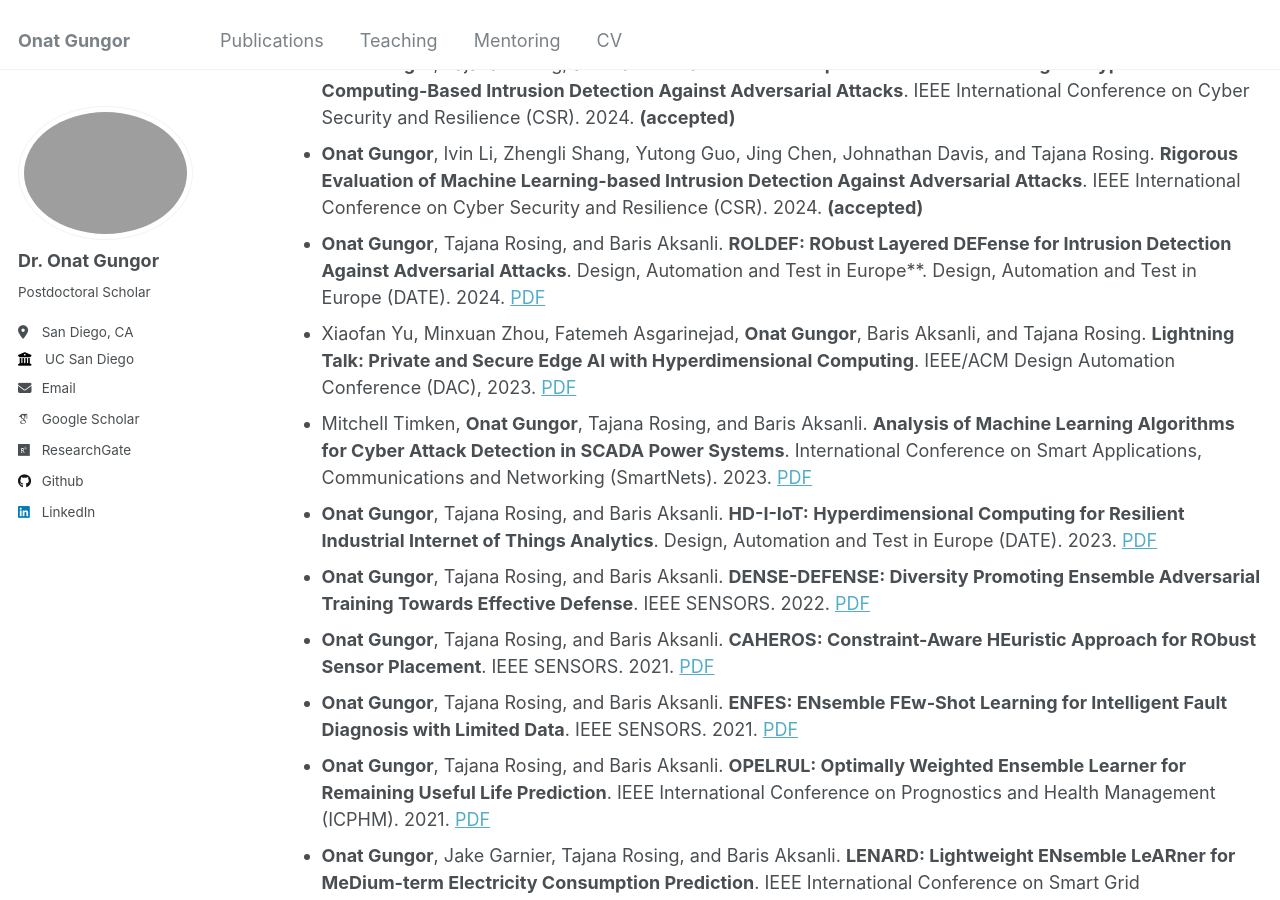
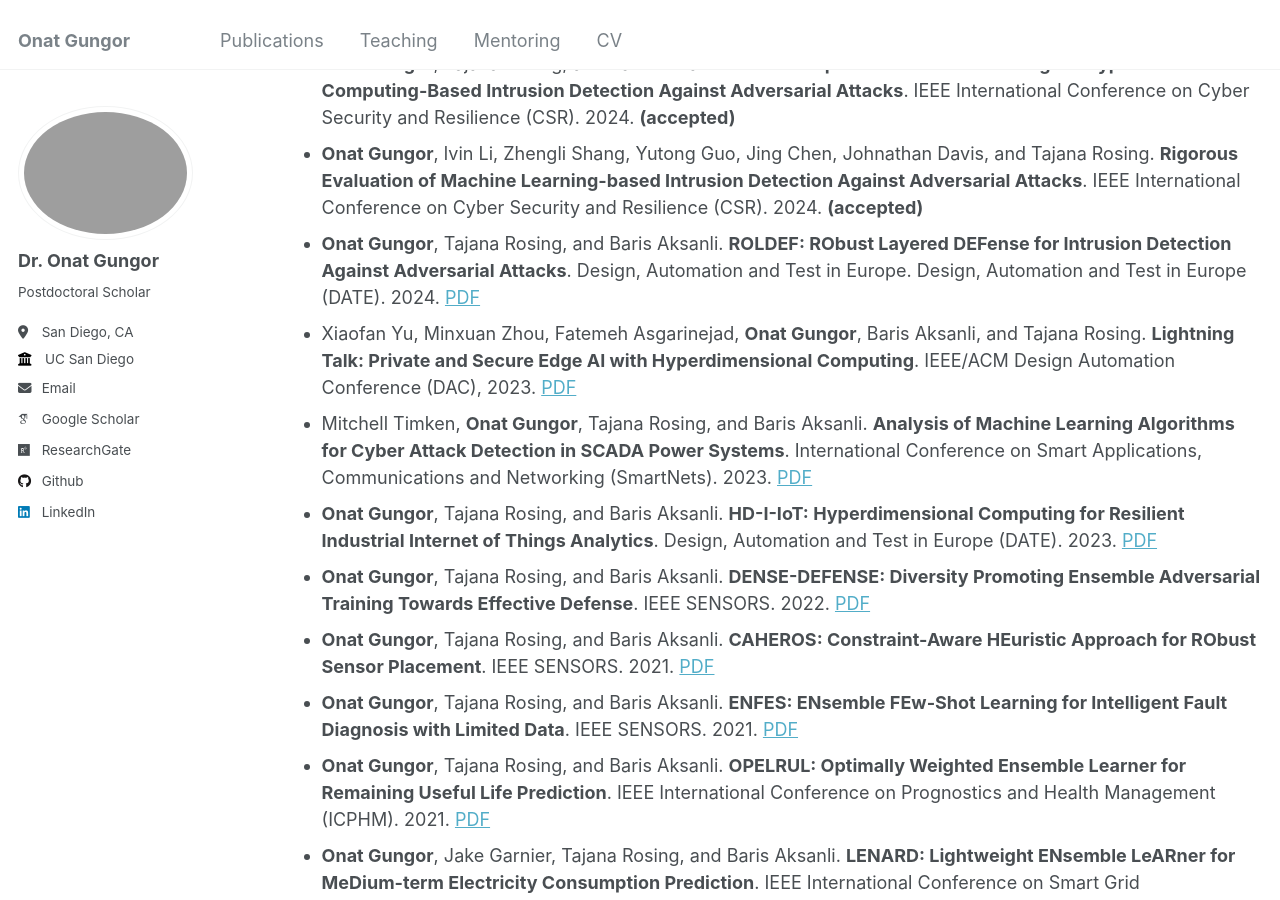
Before and after one commit to onatucsd/onatucsd.github.io, a Jekyll site: the page built from _pages/publications.md, in a window 1280 px wide and 900 px high, scrolled down 804 px. Built offline with Jekyll 4.4.1, drawn with Linux system fonts in a browser that asks for light colours; some web fonts are replaced.

```diff
--- a/_pages/publications.md
+++ b/_pages/publications.md
@@ -18,7 +18,7 @@ author_profile: true
 * Fatemeh Asgarinejad, Flavio Ponzina, **Onat Gungor**, and Tajana Rosing, and Baris Aksanli. **HDXpose: Harnessing Hyperdimensional Computing's Explainability for Adversarial Attacks**. ACM/IEEE International Conference on Computer-Aided Design (ICCAD). 2024. **(accepted)**
 * **Onat Gungor**, Tajana Rosing, and Baris Aksanli. **A2HD: Adaptive Adversarial Training for Hyperdimensional Computing-Based Intrusion Detection Against Adversarial Attacks**. IEEE International Conference on Cyber Security and Resilience (CSR). 2024. **(accepted)**
 * **Onat Gungor**, lvin Li, Zhengli Shang, Yutong Guo, Jing Chen, Johnathan Davis, and Tajana Rosing. **Rigorous Evaluation of Machine Learning-based Intrusion Detection Against Adversarial Attacks**. IEEE International Conference on Cyber Security and Resilience (CSR). 2024. **(accepted)**
-* **Onat Gungor**, Tajana Rosing, and Baris Aksanli. **ROLDEF: RObust Layered DEFense for Intrusion Detection Against Adversarial Attacks**. Design, Automation and Test in Europe**. Design, Automation and Test in Europe (DATE). 2024. [PDF](https://ieeexplore.ieee.org/document/10546886)
+* **Onat Gungor**, Tajana Rosing, and Baris Aksanli. **ROLDEF: RObust Layered DEFense for Intrusion Detection Against Adversarial Attacks**. Design, Automation and Test in Europe. Design, Automation and Test in Europe (DATE). 2024. [PDF](https://ieeexplore.ieee.org/document/10546886)
 * Xiaofan Yu, Minxuan Zhou, Fatemeh Asgarinejad, **Onat Gungor**, Baris Aksanli, and Tajana Rosing. **Lightning Talk: Private and Secure Edge AI with Hyperdimensional Computing**. IEEE/ACM Design Automation Conference (DAC), 2023. [PDF](https://ieeexplore.ieee.org/document/10247820)
 * Mitchell Timken, **Onat Gungor**, Tajana Rosing, and Baris Aksanli. **Analysis of Machine Learning Algorithms for Cyber Attack Detection in SCADA Power Systems**. International Conference on Smart Applications, Communications and Networking (SmartNets). 2023. [PDF](https://ieeexplore.ieee.org/abstract/document/10216147)
 * **Onat Gungor**, Tajana Rosing, and Baris Aksanli. **HD-I-IoT: Hyperdimensional Computing for Resilient Industrial Internet of Things Analytics**. Design, Automation and Test in Europe (DATE). 2023. [PDF](https://ieeexplore.ieee.org/document/10137045)
```
